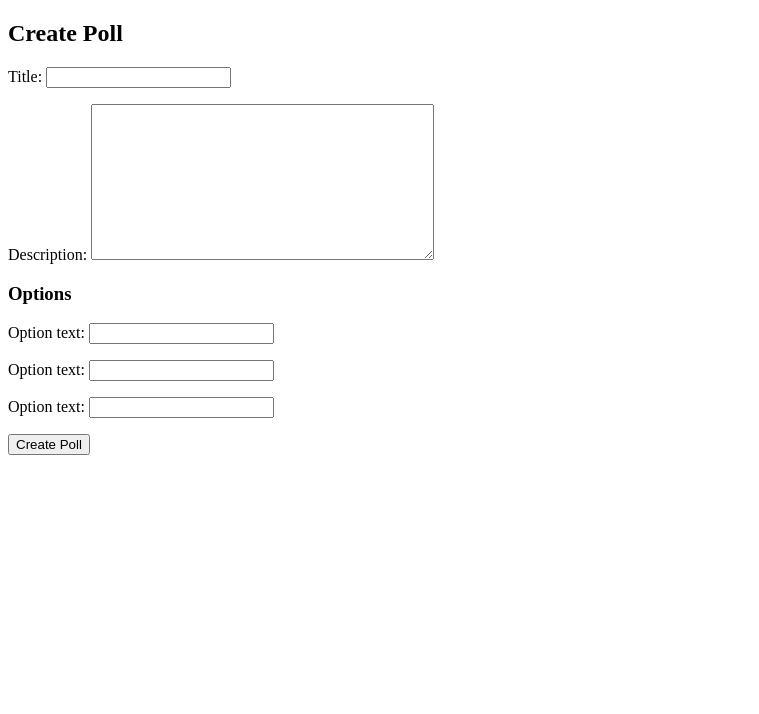
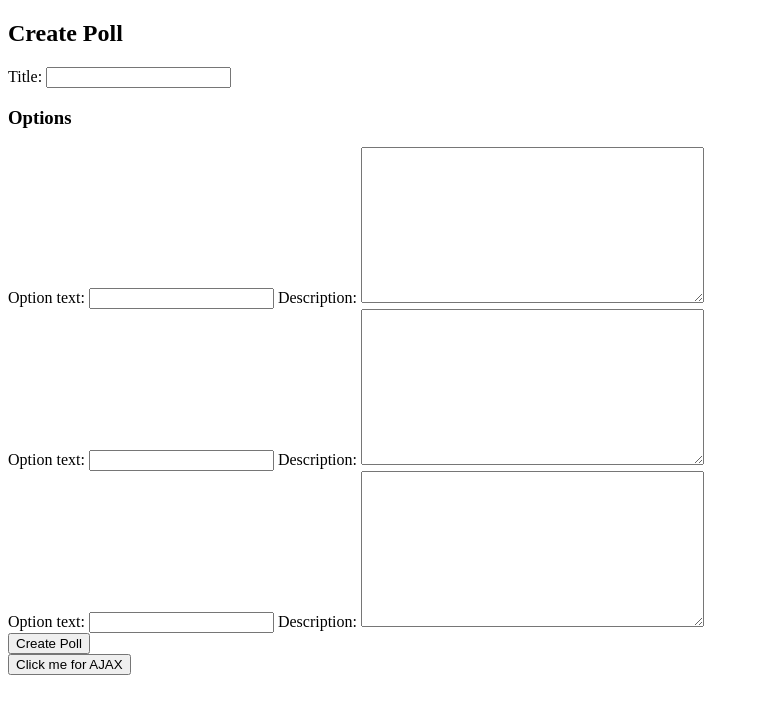
Before and after one commit to Borryss/Voting_System, a Django app: page /voting/create/ in a window 1280 px wide. Shown: the top 714 px of the page, without its empty margins (0-759 px from the left). Run offline with Django 4.2, Linux system fonts and the light colour scheme; the visitor is signed in with stand-in values (Sample User, id 1).

Commit message:
add basic ajax

```diff
--- a/main_service/voting/forms.py
+++ b/main_service/voting/forms.py
@@ -4,9 +4,9 @@ from .models import Poll, PollOption
 class PollForm(forms.ModelForm):
     class Meta:
         model = Poll
-        fields = ['title', 'description']
+        fields = ['title']
 
 class PollOptionForm(forms.ModelForm):
     class Meta:
         model = PollOption
-        fields = ['option_text']
+        fields = ['description', 'option_text']  # Додаємо поле для опису опції
--- a/main_service/voting/models.py
+++ b/main_service/voting/models.py
@@ -1,10 +1,12 @@
+from django.db import models
+import uuid
+
 from django.db import models
 import uuid
 
 class Poll(models.Model):
     id = models.UUIDField(default=uuid.uuid4, primary_key=True, editable=False)
     title = models.CharField(max_length=255)
-    description = models.TextField()
     created_at = models.DateTimeField(auto_now_add=True)
 
     def __str__(self):
@@ -13,10 +15,14 @@ class Poll(models.Model):
 class PollOption(models.Model):
     poll = models.ForeignKey(Poll, related_name='options', on_delete=models.CASCADE)
     option_text = models.CharField(max_length=255)
+    description = models.TextField()  # Опис для кожної опції
     votes = models.PositiveIntegerField(default=0)
 
     def __str__(self):
         return self.option_text
+
+
+
 
 class Vote(models.Model):
     user = models.ForeignKey('auth.User', on_delete=models.CASCADE)
--- a/main_service/voting/templates/voting/create_poll.html
+++ b/main_service/voting/templates/voting/create_poll.html
@@ -1,19 +1,51 @@
+{% load static %}
 <!DOCTYPE html>
 <html lang="en">
 <head>
     <meta charset="UTF-8">
+    <meta name="viewport" content="width=device-width, initial-scale=1.0">
     <title>Create Poll</title>
 </head>
 <body>
     <h2>Create Poll</h2>
-    <form method="POST">
+<form method="POST">
     {% csrf_token %}
     {{ poll_form.as_p }}
     <h3>Options</h3>
     {% for form in option_forms %}
-        {{ form.as_p }}
+        <div>
+            {{ form.option_text.label }}: {{ form.option_text }}
+            {{ form.description.label }}: {{ form.description }}
+        </div>
     {% endfor %}
     <button type="submit">Create Poll</button>
 </form>
+
+<!-- Кнопка для AJAX -->
+<button id="ajaxButton">Click me for AJAX</button>
+<p id="ajaxMessage"></p> <!-- Місце для виведення повідомлення -->
+
+
+    <script>
+        document.getElementById('ajaxButton').addEventListener('click', function() {
+            // Відправка AJAX-запиту
+            fetch('/voting/ajax_test/', {  // Вказуємо правильний шлях до ajax_test
+                method: 'GET',
+                headers: {
+                    'Content-Type': 'application/json',
+                }
+            })
+            .then(response => response.json()) // Перетворення відповіді в JSON
+            .then(data => {
+                // Виведення отриманого повідомлення на сторінці
+                document.getElementById('ajaxMessage').innerText = data.message;
+            })
+            .catch(error => {
+                console.error('Error:', error);
+                document.getElementById('ajaxMessage').innerText = 'Error occurred.';
+            });
+        });
+
+    </script>
 </body>
 </html>
--- a/main_service/voting/urls.py
+++ b/main_service/voting/urls.py
@@ -4,4 +4,5 @@ from . import views
 urlpatterns = [
     path('create/', views.create_poll, name='create_poll'),
     path('<uuid:poll_id>/', views.poll_detail, name='poll_detail'),
+    path('ajax_test/', views.ajax_test, name='ajax_test'),  # У цьому випадку цей шлях правильний
 ]
--- a/main_service/voting/views.py
+++ b/main_service/voting/views.py
@@ -3,6 +3,8 @@ from .models import Poll, PollOption, Vote
 from .forms import PollForm, PollOptionForm
 from django.http import JsonResponse
 from django.contrib.auth.decorators import login_required
+
+
 
 @login_required
 def create_poll(request):
@@ -32,3 +34,8 @@ def poll_detail(request, poll_id):
         return redirect('poll_detail', poll_id=poll.id)
     options = poll.options.all()
     return render(request, 'voting/poll_detail.html', {'poll': poll, 'options': options})
+
+def ajax_test(request):
+    # Відправка відповіді у форматі JSON
+
+    return JsonResponse({'message': 'ajax working good'})
```
Also changed, not shown: main_service/voting/admin.py (+3 -9 lines), main_service/voting/templates/voting/poll_detail.html (+9 -18 lines), main_service/voting/migrations/0002_poll_end_time_poll_max_voters_poll_start_time_and_more.py (added), main_service/voting/migrations/0003_remove_poll_end_time_remove_poll_max_voters_and_more.py (added), main_service/voting/migrations/0004_remove_poll_description_polloption_description.py (added).
